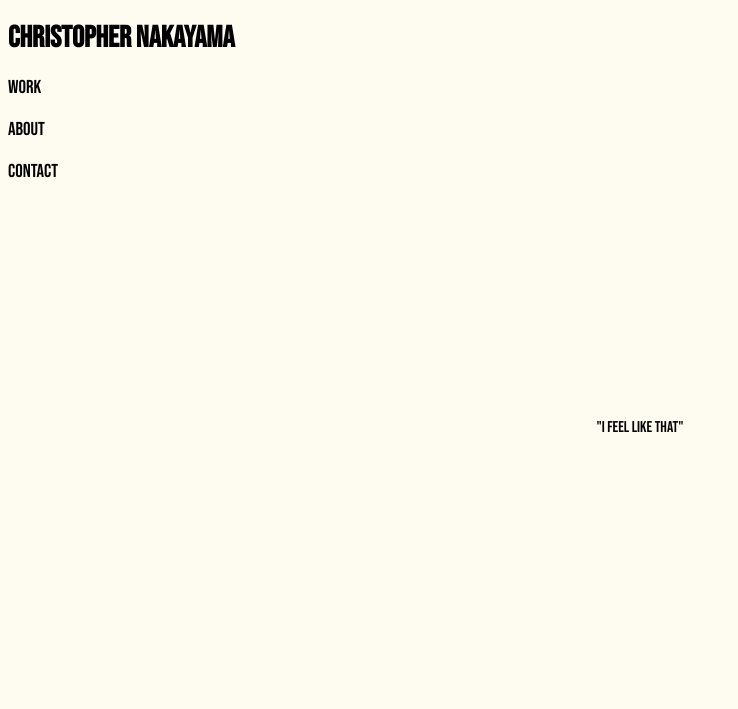
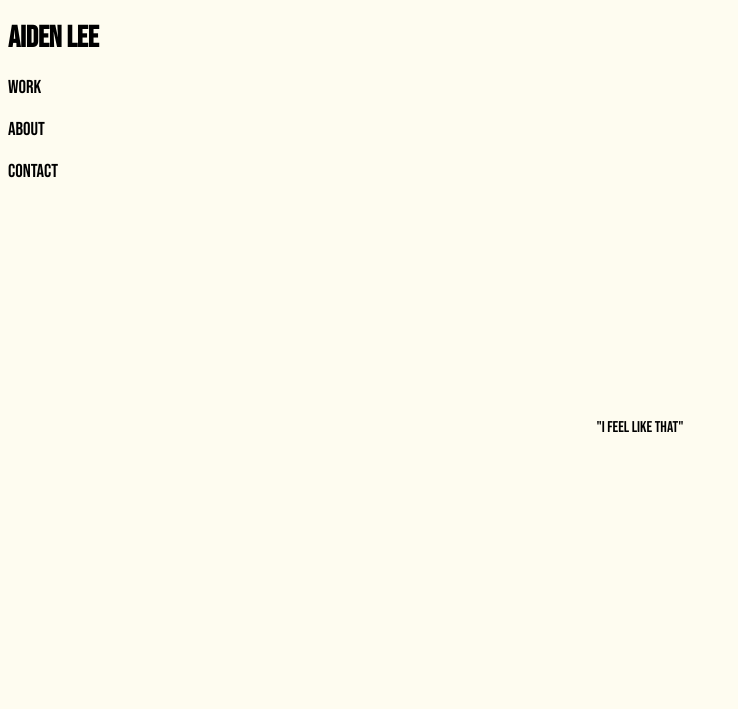
Before and after one commit to dotaesthetic/aiden.sbs, a plain HTML site: page index.html in a window 1280 px wide. Shown: the whole page, without its empty margins (0-738 px from the left). Drawn offline with Linux system fonts and the light colour scheme.

Commit message:
Update index.html

```diff
--- a/index.html
+++ b/index.html
@@ -56,7 +56,7 @@ Welcome
 <div  class = "info" style = "margin-top: 20px">
 <h1>
 <a class = "name" href = "index.html">
-Christopher Nakayama
+Aiden Lee
 </a>
 </h1>
 <h3>
```
